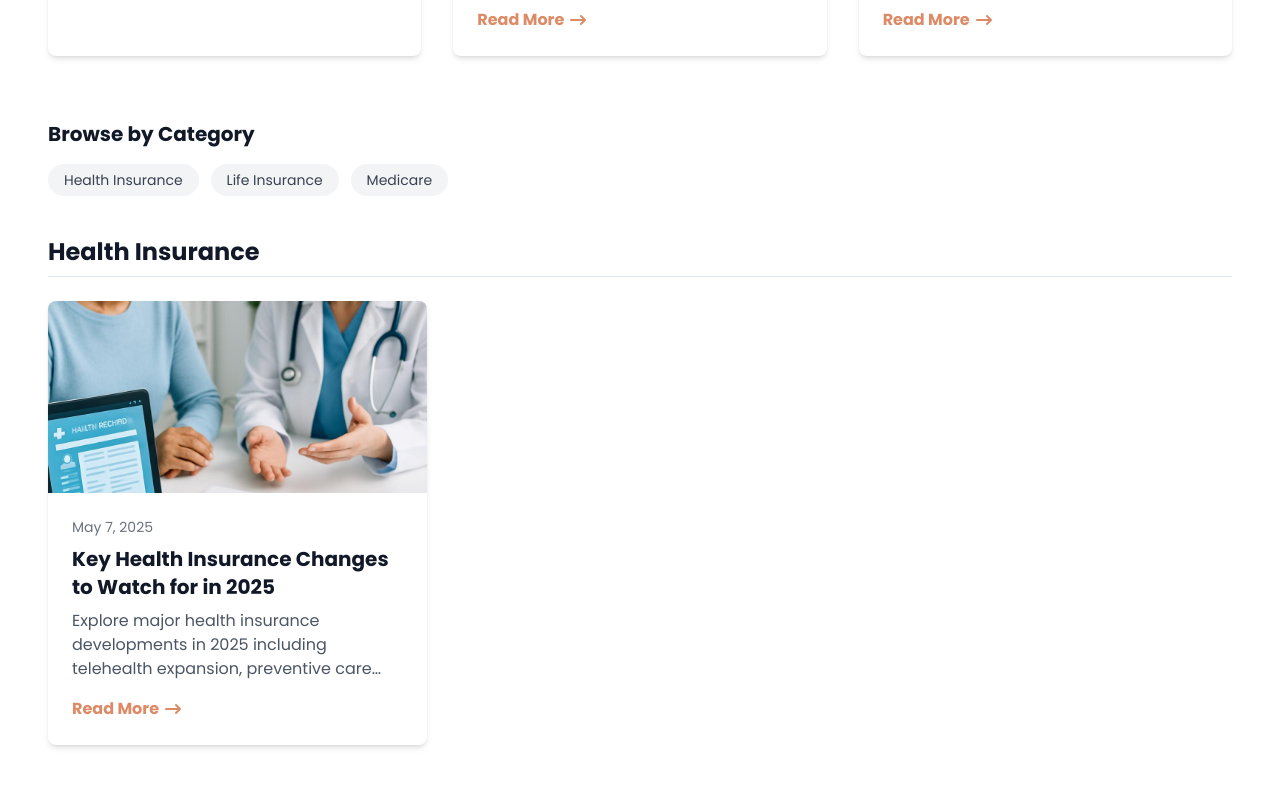
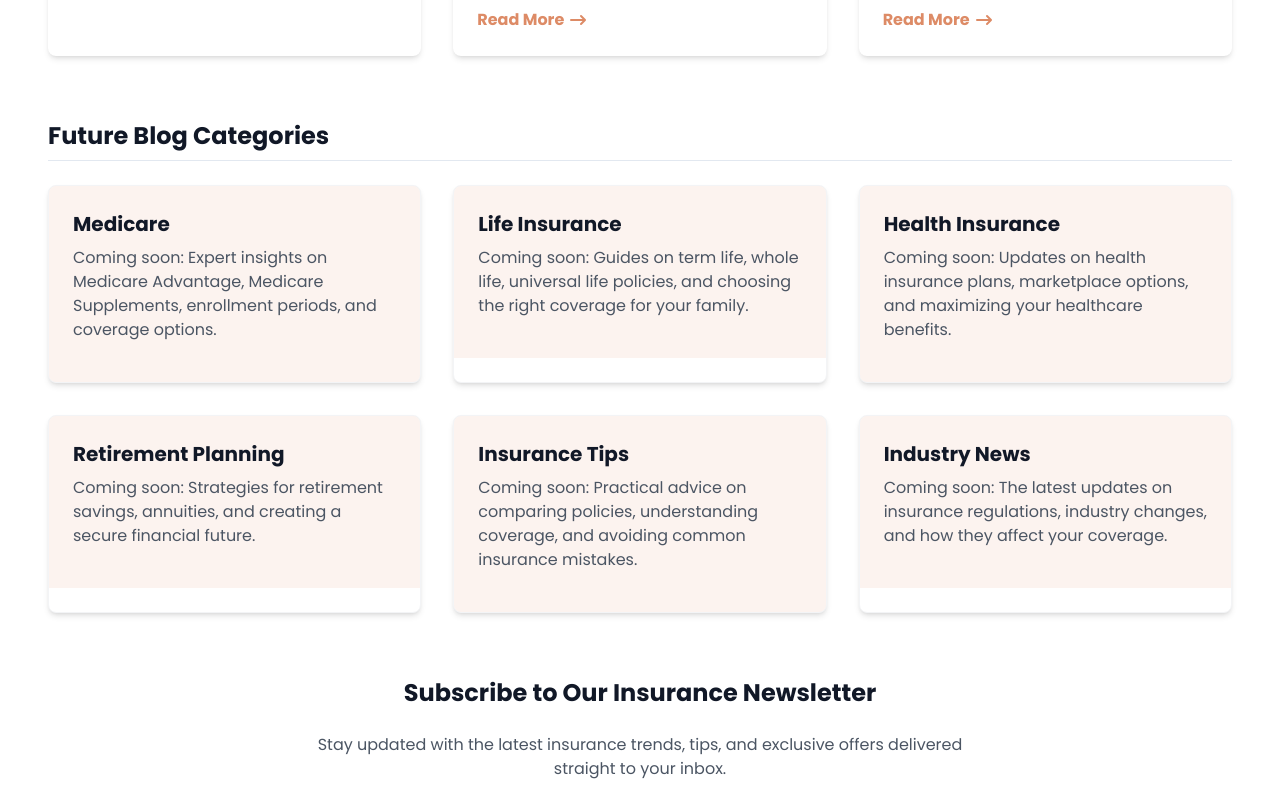
Before and after one commit to Ascempower/Manus, a Next.js app: page /blog in a window 1280 px wide. Shown: the part 790-1580 px from the top of the page. Built offline with nearby package versions, Linux system fonts and the light colour scheme.

Commit message:
modified:   src/app/blog/page.tsx

```diff
--- a/src/app/blog/page.tsx
+++ b/src/app/blog/page.tsx
@@ -72,68 +72,76 @@ export default function BlogPage() {
         </div>
       </div>
 
-      {/* Category Navigation */}
-      <div className="mb-10">
-        <h2 className="text-xl font-bold text-gray-900 mb-4">Browse by Category</h2>
-        <div className="flex flex-wrap items-center gap-3">
-          {categories.map((category) => (
-            <Link
-              key={category}
-              href={`#${category.replace(/\s+/g, '-').toLowerCase()}`}
-              className="px-4 py-1.5 bg-gray-100 hover:bg-gray-200 text-gray-700 rounded-full text-sm font-medium"
-            >
-              {category}
-            </Link>
-          ))}
+      {/* Future Blog Categories */}
+      <div className="mb-16">
+        <h2 className="text-2xl font-bold text-gray-900 mb-6 pb-2 border-b">
+          Future Blog Categories
+        </h2>
+
+        <div className="grid grid-cols-1 md:grid-cols-2 lg:grid-cols-3 gap-8 mb-8">
+          {/* Medicare Category Preview */}
+          <div className="bg-white rounded-lg shadow-md overflow-hidden border border-gray-100">
+            <div className="bg-brand-warm-beige-coral/10 p-6">
+              <h3 className="text-xl font-bold mb-2 text-gray-900">Medicare</h3>
+              <p className="text-gray-600 mb-4">
+                Coming soon: Expert insights on Medicare Advantage, Medicare Supplements, enrollment periods, and coverage options.
+              </p>
             </div>
           </div>
 
-      {/* Blog Posts by Category */}
-      {categories.map((category) => (
-        <div
-          id={category.replace(/\s+/g, '-').toLowerCase()}
-          key={category}
-          className="mb-16"
-        >
-          <h2 className="text-2xl font-bold text-gray-900 mb-6 pb-2 border-b">
-            {category}
-          </h2>
-
-          <div className="grid grid-cols-1 md:grid-cols-2 lg:grid-cols-3 gap-6">
-            {getPostsByCategory(category).map((post) => (
-              <div
-                key={post.slug}
-                className="bg-white rounded-lg shadow-md overflow-hidden transition-transform duration-300 hover:shadow-lg hover:-translate-y-1"
-              >
-                <div className="relative h-48 w-full">
-                  <Image
-                    src={post.coverImage}
-                    alt={post.title}
-                    fill
-                    className="object-cover"
-                  />
-                </div>
-                <div className="p-6">
-                  <p className="text-sm text-gray-500 mb-2">{post.date}</p>
-                  <h3 className="text-xl font-bold mb-2 text-gray-900">{post.title}</h3>
-                  <p className="text-gray-600 mb-4 line-clamp-3">
-                    {post.description}
+          {/* Life Insurance Category Preview */}
+          <div className="bg-white rounded-lg shadow-md overflow-hidden border border-gray-100">
+            <div className="bg-brand-warm-beige-coral/10 p-6">
+              <h3 className="text-xl font-bold mb-2 text-gray-900">Life Insurance</h3>
+              <p className="text-gray-600 mb-4">
+                Coming soon: Guides on term life, whole life, universal life policies, and choosing the right coverage for your family.
               </p>
-                  <Link
-                    href={`/blog/posts/${post.slug}`}
-                    className="text-brand-warm-beige-coral hover:text-brand-warm-beige-coral/80 font-semibold inline-flex items-center"
-                  >
-                    Read More
-                    <svg xmlns="http://www.w3.org/2000/svg" className="h-5 w-5 ml-1" viewBox="0 0 20 20" fill="currentColor">
-                      <path fillRule="evenodd" d="M12.293 5.293a1 1 0 011.414 0l4 4a1 1 0 010 1.414l-4 4a1 1 0 01-1.414-1.414L14.586 11H3a1 1 0 110-2h11.586l-2.293-2.293a1 1 0 010-1.414z" clipRule="evenodd" />
-                    </svg>
-                  </Link>
             </div>
           </div>
-            ))}
+
+          {/* Health Insurance Category Preview */}
+          <div className="bg-white rounded-lg shadow-md overflow-hidden border border-gray-100">
+            <div className="bg-brand-warm-beige-coral/10 p-6">
+              <h3 className="text-xl font-bold mb-2 text-gray-900">Health Insurance</h3>
+              <p className="text-gray-600 mb-4">
+                Coming soon: Updates on health insurance plans, marketplace options, and maximizing your healthcare benefits.
+              </p>
             </div>
           </div>
-      ))}
+        </div>
+
+        <div className="grid grid-cols-1 md:grid-cols-2 lg:grid-cols-3 gap-8">
+          {/* Retirement Planning Category Preview */}
+          <div className="bg-white rounded-lg shadow-md overflow-hidden border border-gray-100">
+            <div className="bg-brand-warm-beige-coral/10 p-6">
+              <h3 className="text-xl font-bold mb-2 text-gray-900">Retirement Planning</h3>
+              <p className="text-gray-600 mb-4">
+                Coming soon: Strategies for retirement savings, annuities, and creating a secure financial future.
+              </p>
+            </div>
+          </div>
+
+          {/* Insurance Tips Category Preview */}
+          <div className="bg-white rounded-lg shadow-md overflow-hidden border border-gray-100">
+            <div className="bg-brand-warm-beige-coral/10 p-6">
+              <h3 className="text-xl font-bold mb-2 text-gray-900">Insurance Tips</h3>
+              <p className="text-gray-600 mb-4">
+                Coming soon: Practical advice on comparing policies, understanding coverage, and avoiding common insurance mistakes.
+              </p>
+            </div>
+          </div>
+
+          {/* Industry News Category Preview */}
+          <div className="bg-white rounded-lg shadow-md overflow-hidden border border-gray-100">
+            <div className="bg-brand-warm-beige-coral/10 p-6">
+              <h3 className="text-xl font-bold mb-2 text-gray-900">Industry News</h3>
+              <p className="text-gray-600 mb-4">
+                Coming soon: The latest updates on insurance regulations, industry changes, and how they affect your coverage.
+              </p>
+            </div>
+          </div>
+        </div>
+      </div>
 
       <div className="mt-16 text-center">
         <h2 className="text-2xl font-bold text-gray-900 mb-6">Subscribe to Our Insurance Newsletter</h2>
```
Lines whose indentation alone changed are shown as unchanged.
